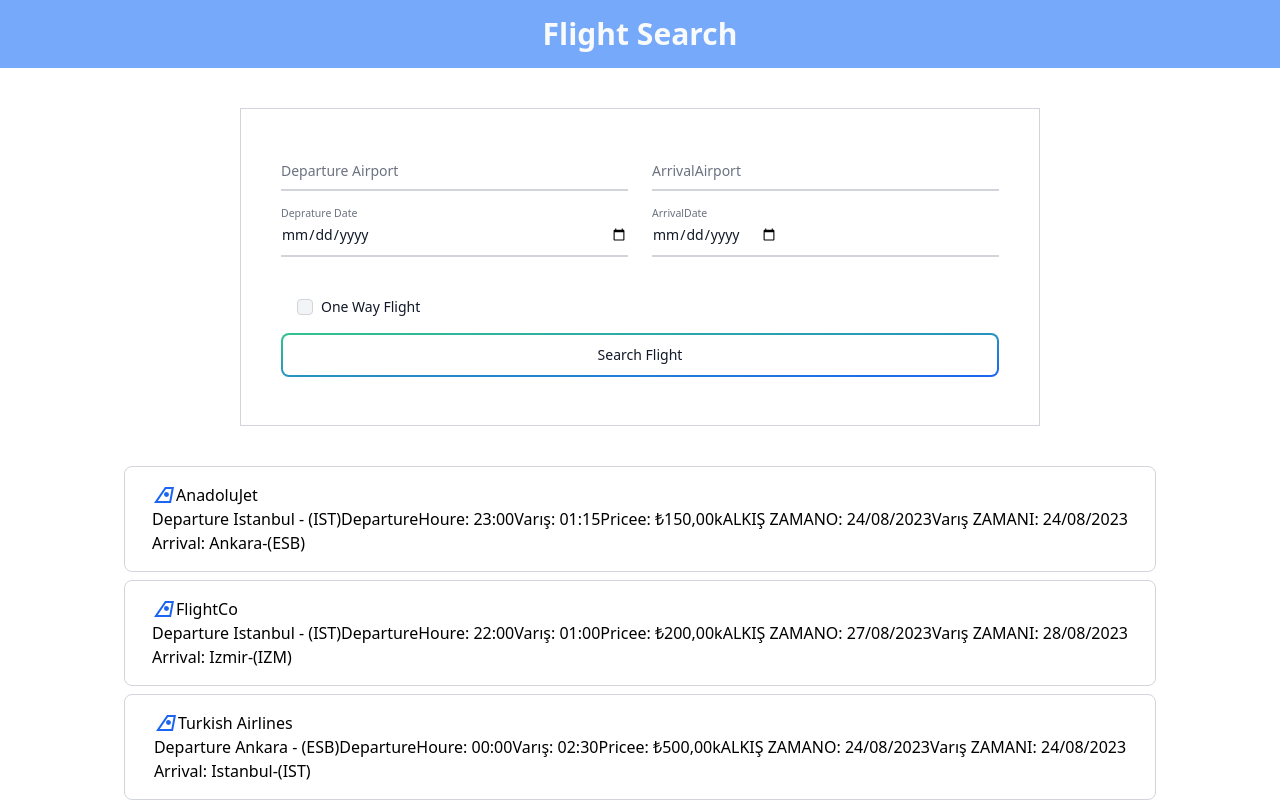
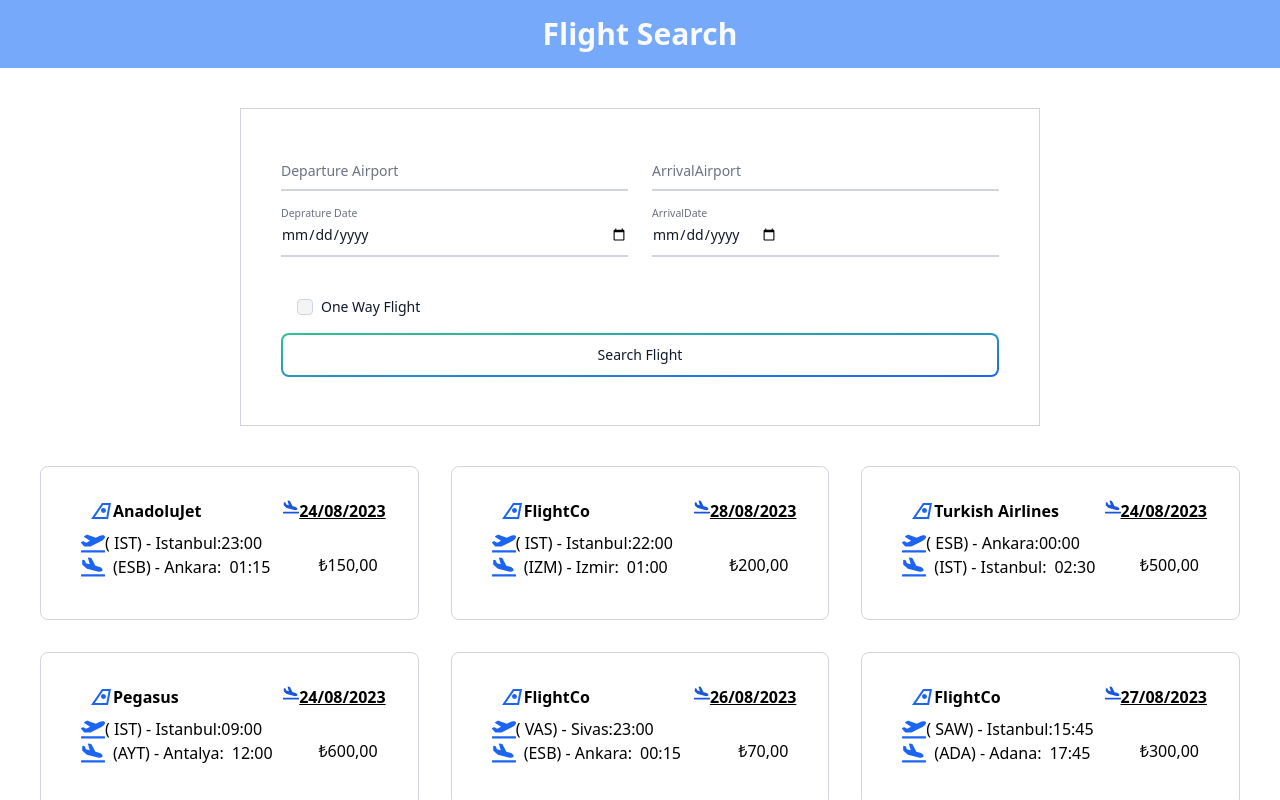
Before and after one commit to musayar9/FlightApp, a React (Create React App) app: page / in a window 1280 px wide. Shown: the top 800 px of the page. Built offline with nearby package versions, Linux system fonts and the light colour scheme; data requests are answered from the project's data file.

Commit message:
ui completed

```diff
--- a/src/components/FlightSearchForm.js
+++ b/src/components/FlightSearchForm.js
@@ -29,6 +29,8 @@
     arrivalAirport: false,
     departureDate: false,
   });
+
+
   useEffect(() => {
     if (flightStatus === "idle") {
       dispatch(fetchFlights());
@@ -37,8 +39,10 @@
     }
   }, [setSearchResult, dispatch, flightStatus, flight]);
 
+
   useEffect(() => {
     // Uygun uçuşları filtreleme
+
     const filteredFlights = flight.filter((flight) => {
       const departureMatch =
         flight.departureAirportCode
@@ -60,7 +64,10 @@
     });
 
     setSearchResult(filteredFlights);
+    setShowFlight(false);
   }, [searchData, flight]);
+
+
 
   const handleChange = (e) => {
     const { name, value } = e.target;
@@ -181,6 +188,9 @@
 
     return Array.from(uniqueAirportsMap.values());
   };
+
+
+
   return (
     <div className="mx-auto flex flex-col items-center content-center mt-10 ">
       <div className="border border-gray-300 w-[800px] p-10">
@@ -363,10 +373,16 @@
         setSearchResult={setSearchResult}
       /> */}
 
+
+
       <FlightSearchList
         flightStatus={flightStatus}
+
+        showFlight={showFlight}
         searchResult={searchResult}
       />
+
+
     </div>
   );
 }
--- a/src/components/FlightSearchList.js
+++ b/src/components/FlightSearchList.js
@@ -1,6 +1,9 @@
 import React from "react";
 import { MdOutlineAirlines } from "react-icons/md";
-function FlightSearchList({ flightStatus, searchResult }) {
+import {FaPlaneArrival, FaPlaneDeparture} from 'react-icons/fa'
+import { useSelector } from "react-redux";
+function FlightSearchList({ flightStatus, searchResult, showFlight }) {
+const { flight } = useSelector((state) => state.flights);
   const fortmatDate = (time) => {
     const newDate = time.split("-");
     console.log("newDate", newDate[2]);
@@ -11,40 +14,136 @@
   };
   return (
     <div>
-      <ul className="p-4 m-4">
+      <ul className="p-4 m-4 grid grid-cols-2 md:grid-cols-3 gap-4">
         {flightStatus === "succeded" && searchResult.length > 0 ? (
           <>
-            {searchResult.map((flight) => (
+            {showFlight
+              ? searchResult.map((flight) => (
                   <li
                     key={flight.id}
-                className="flex  items-center justify-center border border-gray-300 rounded-lg p-4 m-2"
+                    className="flex  items-center justify-center border border-gray-300 rounded-lg p-8 m-2"
                   >
-                <div className="flex flex-col items-start">
-                  <div className="flex items-center ">
-                    <MdOutlineAirlines size={24} className="text-blue-600" />
-                    <h2 className="text-bold ">{flight.airline}</h2>
+                    <div className="flex flex-col w-96 justify-around  ">
+                      <div className="flex flex-row items-center justify-between">
+                        <div className="flex items-start justify-start pl-4">
+                          <MdOutlineAirlines
+                            size={24}
+                            className="text-blue-600"
+                          />
+                          <h2 className="font-bold ">{flight.airline}</h2>
+                        </div>
+                        <div>
+                          {/* <p> {fortmatDate(flight.departureTime)}</p> */}
+                          <p className="flex">
+                            <FaPlaneArrival className="text-blue-700" />
+                            <span className="font-semibold underline">
+                              {fortmatDate(flight.arrivalTime)}
+                            </span>
+                          </p>
+                        </div>
                       </div>
 
-                  <p>
-                    Departure {flight.departureCity} - (
-                    {flight.departureAirportCode})
+                      <div className="p-2 flex items-center justify-between">
+                        <div>
+                          <p className="flex items-start  ">
+                            <FaPlaneDeparture
+                              size={24}
+                              className="text-blue-600"
+                            />
+                            <span>
+                              ( {flight.departureAirportCode}) -{" "}
+                              {flight.departureCity}
+                            </span>{" "}
+                            : <span>{flight.departureHour}</span>
                           </p>
-                  <p>
-                    Arrival: {flight.arrivalCity}-({flight.arrivalAirportCode})
+                          <p className="flex items-center space-x-2">
+                            <FaPlaneArrival
+                              size={24}
+                              className="text-blue-600"
+                            />
+                            <span>
+                              ({flight.arrivalAirportCode}) -{" "}
+                              {flight.arrivalCity}
+                            </span>
+                            : <span> {flight.arrivalHour}</span>
                           </p>
                         </div>
-
-                <p>DepartureHoure: {flight.departureHour}</p>
-                <p>Varış: {flight.arrivalHour}</p>
+                        <div className="mt-5">
                           <p>
-                  Pricee:{" "}
                             {new Intl.NumberFormat("tr-TR", {
                               style: "currency",
                               currency: "TRY",
                             }).format(flight.price)}
                           </p>
-                <p>kALKIŞ ZAMANO: {fortmatDate(flight.departureTime)}</p>
-                <p>Varış ZAMANI: {fortmatDate(flight.arrivalTime)}</p>
+                        </div>
+                      </div>
+                    </div>
+
+                    {/* <p>Pirce: {flight.price}</p> */}
+                    {/* Diğer bilgiler */}
+                  </li>
+                ))
+              : flight.map((flight) => (
+                  <li
+                    key={flight.id}
+                    className="flex  items-center justify-center border border-gray-300 rounded-lg p-8 m-2"
+                  >
+                    <div className="flex flex-col w-96 justify-around  ">
+                      <div className="flex flex-row items-center justify-between">
+                        <div className="flex items-start justify-start pl-4">
+                          <MdOutlineAirlines
+                            size={24}
+                            className="text-blue-600"
+                          />
+                          <h2 className="font-bold ">{flight.airline}</h2>
+                        </div>
+                        <div>
+                          {/* <p> {fortmatDate(flight.departureTime)}</p> */}
+                          <p className="flex">
+                            <FaPlaneArrival className="text-blue-700" />
+                            <span className="font-semibold underline">
+                              {fortmatDate(flight.arrivalTime)}
+                            </span>
+                          </p>
+                        </div>
+                      </div>
+
+                      <div className="p-2 flex items-center justify-between">
+                        <div>
+                          <p className="flex items-start  ">
+                            <FaPlaneDeparture
+                              size={24}
+                              className="text-blue-600"
+                            />
+                            <span>
+                              ( {flight.departureAirportCode}) -{" "}
+                              {flight.departureCity}
+                            </span>{" "}
+                            : <span>{flight.departureHour}</span>
+                          </p>
+                          <p className="flex items-center space-x-2">
+                            <FaPlaneArrival
+                              size={24}
+                              className="text-blue-600"
+                            />
+                            <span>
+                              ({flight.arrivalAirportCode}) -{" "}
+                              {flight.arrivalCity}
+                            </span>
+                            : <span> {flight.arrivalHour}</span>
+                          </p>
+                        </div>
+                        <div className="mt-5">
+                          <p>
+                            {new Intl.NumberFormat("tr-TR", {
+                              style: "currency",
+                              currency: "TRY",
+                            }).format(flight.price)}
+                          </p>
+                        </div>
+                      </div>
+                    </div>
+
                     {/* <p>Pirce: {flight.price}</p> */}
                     {/* Diğer bilgiler */}
                   </li>
```
Lines whose indentation alone changed are shown as unchanged.
